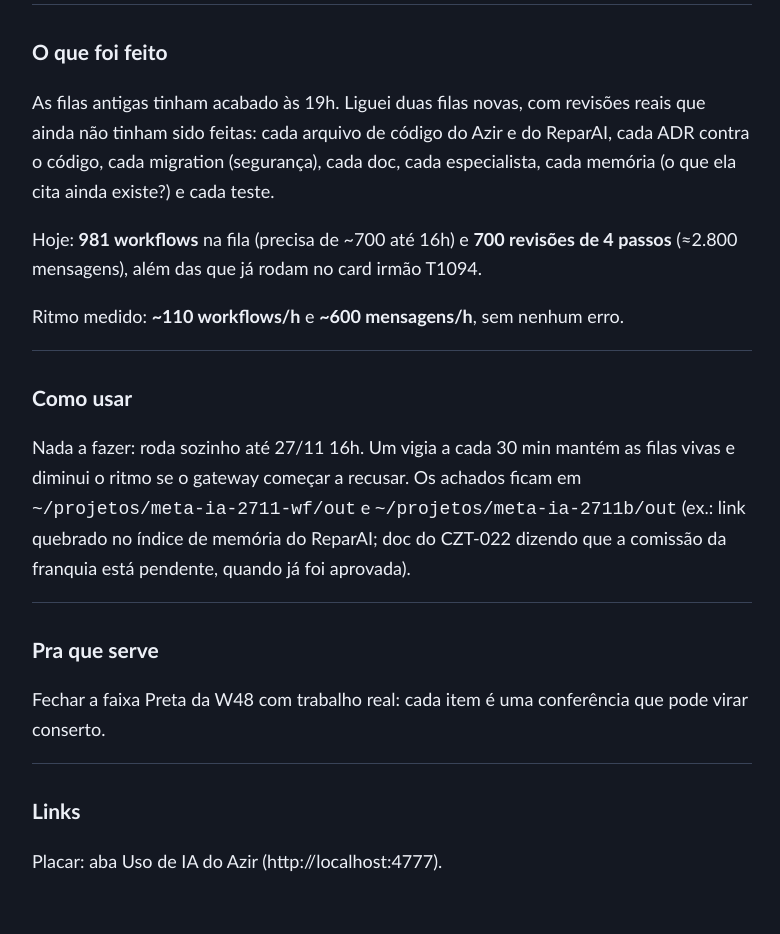
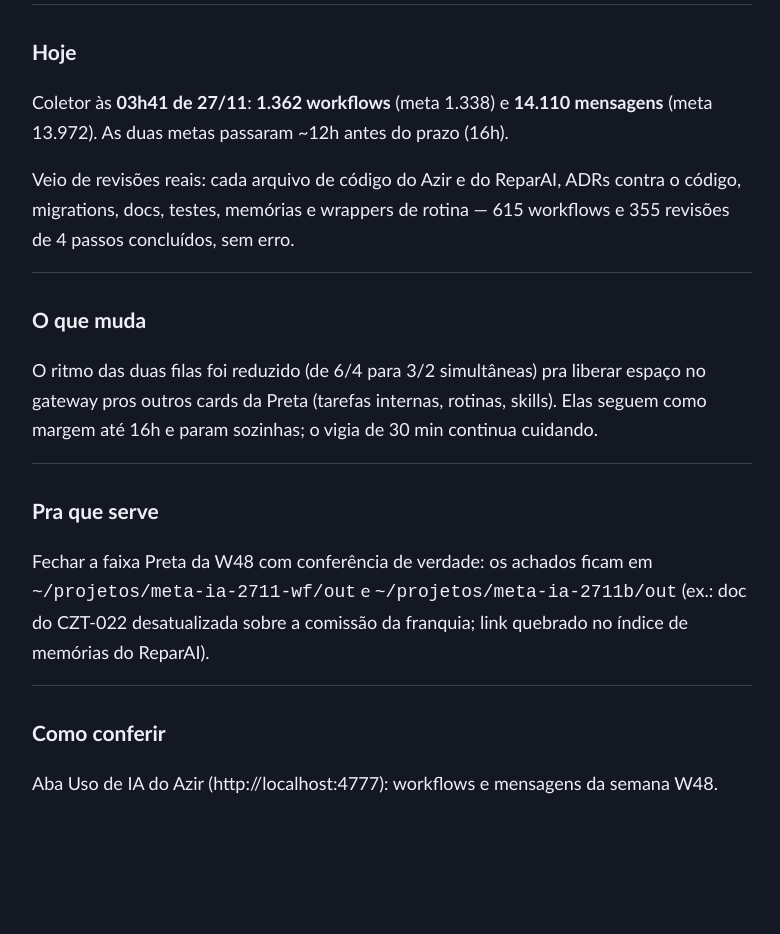
Before and after one commit to henrymatsumoto-cpu/html-tasks, a plain HTML site: page t1093-preta-w48-workflows-msgs.html in a window 1280 px wide. Shown: the part 150-1084 px from the top of the page, without its empty margins (248-1028 px from the left). After the commit the page ends 1007 px from the top, so only its background shows below. Drawn offline with Linux system fonts and the light colour scheme.

Commit message:
feat(t1093): meta workflows+msgs batida 27/11 03h41

```diff
--- a/t1093-preta-w48-workflows-msgs.html
+++ b/t1093-preta-w48-workflows-msgs.html
@@ -1,5 +1,5 @@
-<!doctype html><html lang="pt-BR"><meta charset="utf-8"><meta name="viewport" content="width=device-width,initial-scale=1"><title>Preta W48: filas</title><style>:root{--bg:#141822;--fg:#edf0f7;--muted:#b5bed0;--line:#394358;--accent:#91b5ff;color-scheme:dark}body{margin:0;background:var(--bg);color:var(--fg);font:18px/1.65 'Trebuchet MS',sans-serif;padding:40px 16px}main{max-width:720px;margin:auto}h1{font:34px/1.15 Georgia,serif}h2{font-size:21px;margin-top:30px}small{color:var(--muted)}section{border-top:1px solid var(--line)}a{color:var(--accent)}code{overflow-wrap:anywhere}</style><main><small>T1093 · 26/11/2026 21h40 · em andamento até 27/11 16h</small><h1>Workflows e mensagens rumo à Preta</h1>
-<section><h2>O que foi feito</h2><p>As filas antigas tinham acabado às 19h. Liguei duas filas novas, com revisões reais que ainda não tinham sido feitas: cada arquivo de código do Azir e do ReparAI, cada ADR contra o código, cada migration (segurança), cada doc, cada especialista, cada memória (o que ela cita ainda existe?) e cada teste.</p><p>Hoje: <strong>981 workflows</strong> na fila (precisa de ~700 até 16h) e <strong>700 revisões de 4 passos</strong> (≈2.800 mensagens), além das que já rodam no card irmão T1094.</p><p>Ritmo medido: <strong>~110 workflows/h</strong> e <strong>~600 mensagens/h</strong>, sem nenhum erro.</p></section>
-<section><h2>Como usar</h2><p>Nada a fazer: roda sozinho até 27/11 16h. Um vigia a cada 30 min mantém as filas vivas e diminui o ritmo se o gateway começar a recusar. Os achados ficam em <code>~/projetos/meta-ia-2711-wf/out</code> e <code>~/projetos/meta-ia-2711b/out</code> (ex.: link quebrado no índice de memória do ReparAI; doc do CZT-022 dizendo que a comissão da franquia está pendente, quando já foi aprovada).</p></section>
-<section><h2>Pra que serve</h2><p>Fechar a faixa Preta da W48 com trabalho real: cada item é uma conferência que pode virar conserto.</p></section>
-<section><h2>Links</h2><p>Placar: aba Uso de IA do Azir (http://localhost:4777).</p></section></main></html>
+<!doctype html><html lang="pt-BR"><meta charset="utf-8"><meta name="viewport" content="width=device-width,initial-scale=1"><title>Preta W48: filas</title><style>:root{--bg:#141822;--fg:#edf0f7;--muted:#b5bed0;--line:#394358;--accent:#91b5ff;--ok:#8fe3a0;color-scheme:dark}body{margin:0;background:var(--bg);color:var(--fg);font:18px/1.65 'Trebuchet MS',sans-serif;padding:40px 16px}main{max-width:720px;margin:auto}h1{font:34px/1.15 Georgia,serif}h2{font-size:21px;margin-top:30px}small{color:var(--muted)}section{border-top:1px solid var(--line)}a{color:var(--accent)}code{overflow-wrap:anywhere}</style><main><small>T1093 · fechado 27/11 03h41</small><h1>Meta de workflows e mensagens batida</h1>
+<section><h2>Hoje</h2><p>Coletor às <strong>03h41 de 27/11</strong>: <strong>1.362 workflows</strong> (meta 1.338) e <strong>14.110 mensagens</strong> (meta 13.972). As duas metas passaram ~12h antes do prazo (16h).</p><p>Veio de revisões reais: cada arquivo de código do Azir e do ReparAI, ADRs contra o código, migrations, docs, testes, memórias e wrappers de rotina — 615 workflows e 355 revisões de 4 passos concluídos, sem erro.</p></section>
+<section><h2>O que muda</h2><p>O ritmo das duas filas foi reduzido (de 6/4 para 3/2 simultâneas) pra liberar espaço no gateway pros outros cards da Preta (tarefas internas, rotinas, skills). Elas seguem como margem até 16h e param sozinhas; o vigia de 30 min continua cuidando.</p></section>
+<section><h2>Pra que serve</h2><p>Fechar a faixa Preta da W48 com conferência de verdade: os achados ficam em <code>~/projetos/meta-ia-2711-wf/out</code> e <code>~/projetos/meta-ia-2711b/out</code> (ex.: doc do CZT-022 desatualizada sobre a comissão da franquia; link quebrado no índice de memórias do ReparAI).</p></section>
+<section><h2>Como conferir</h2><p>Aba Uso de IA do Azir (http://localhost:4777): workflows e mensagens da semana W48.</p></section></main></html>
```
